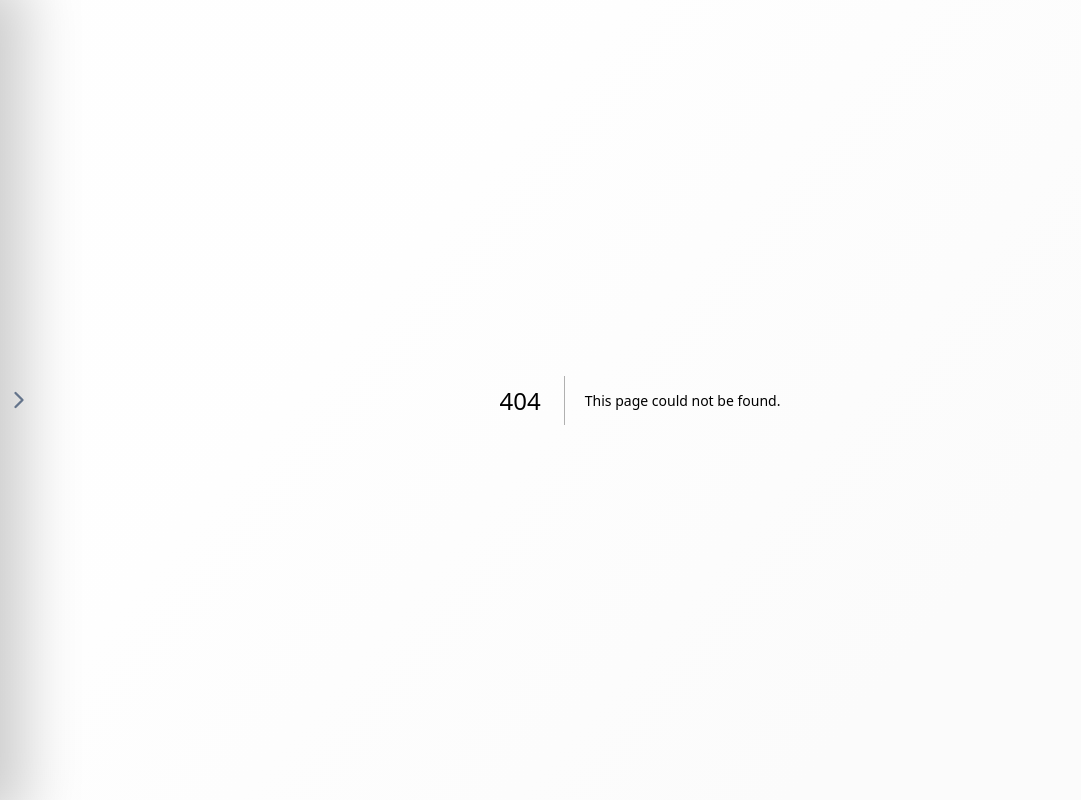
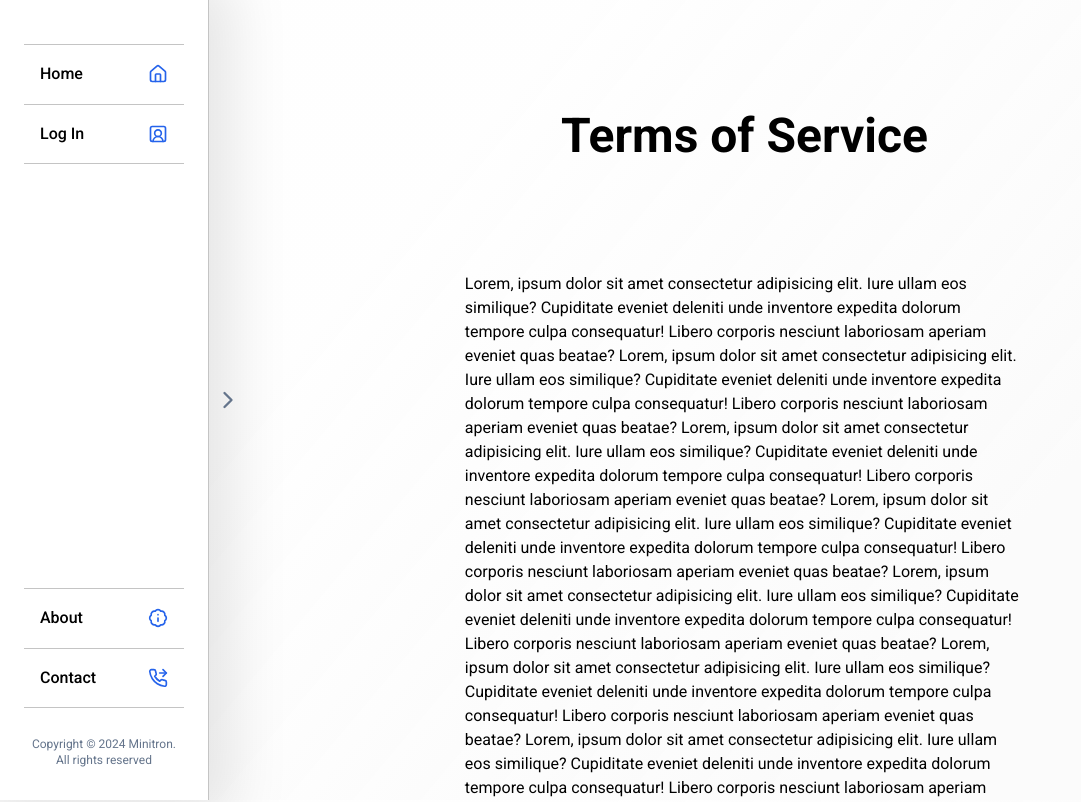
Before and after one commit to Falk33n/minitron, a Next.js app in the folder minitronweb/: page /terms in a window 1280 px wide. Before the commit this address had no page. Shown: the top 802 px of the page, without its empty margins (0-1081 px from the left). Built offline with nearby package versions, Linux system fonts and the light colour scheme.

Commit message:
Fixed Home, Terms, Privacy pages

```diff
--- a/minitronweb/src/app/page.tsx
+++ b/minitronweb/src/app/page.tsx
@@ -1,3 +1,18 @@
+import { Logo } from '../components';
+
 export default function Home() {
-	return <>Hello mate</>;
+	return (
+		<section className='bg-gradientBlue w-[75%] flex flex-col items-center justify-center py-32 rounded-2xl shadow-accounts mx-auto'>
+			<h1 className='text-[3rem] text-background font-bold text-center drop-shadow-text'>
+				Welcome to Minitron!
+			</h1>
+
+			<Logo />
+
+			<p className='text-background font-medium opacity-95 text-center drop-shadow-text'>
+				Navigate inside the menu to the left to start using your MinitronAI
+				assistent for free
+			</p>
+		</section>
+	);
 }
--- /dev/null
+++ b/minitronweb/src/app/privacy/page.tsx
@@ -0,0 +1,43 @@
+export default function Privacy() {
+	return (
+		<section className='mx-64 py-28 h-screen'>
+			<h1 className='font-bold text-5xl text-center mb-28'>Privacy Policy</h1>
+			<p>
+				Lorem, ipsum dolor sit amet consectetur adipisicing elit. Iure ullam eos
+				similique? Cupiditate eveniet deleniti unde inventore expedita dolorum
+				tempore culpa consequatur! Libero corporis nesciunt laboriosam aperiam
+				eveniet quas beatae? Lorem, ipsum dolor sit amet consectetur adipisicing
+				elit. Iure ullam eos similique? Cupiditate eveniet deleniti unde
+				inventore expedita dolorum tempore culpa consequatur! Libero corporis
+				nesciunt laboriosam aperiam eveniet quas beatae? Lorem, ipsum dolor sit
+				amet consectetur adipisicing elit. Iure ullam eos similique? Cupiditate
+				eveniet deleniti unde inventore expedita dolorum tempore culpa
+				consequatur! Libero corporis nesciunt laboriosam aperiam eveniet quas
+				beatae? Lorem, ipsum dolor sit amet consectetur adipisicing elit. Iure
+				ullam eos similique? Cupiditate eveniet deleniti unde inventore expedita
+				dolorum tempore culpa consequatur! Libero corporis nesciunt laboriosam
+				aperiam eveniet quas beatae? Lorem, ipsum dolor sit amet consectetur
+				adipisicing elit. Iure ullam eos similique? Cupiditate eveniet deleniti
+				unde inventore expedita dolorum tempore culpa consequatur! Libero
+				corporis nesciunt laboriosam aperiam eveniet quas beatae? Lorem, ipsum
+				dolor sit amet consectetur adipisicing elit. Iure ullam eos similique?
+				Cupiditate eveniet deleniti unde inventore expedita dolorum tempore
+				culpa consequatur! Libero corporis nesciunt laboriosam aperiam eveniet
+				quas beatae? Lorem, ipsum dolor sit amet consectetur adipisicing elit.
+				Iure ullam eos similique? Cupiditate eveniet deleniti unde inventore
+				expedita dolorum tempore culpa consequatur! Libero corporis nesciunt
+				laboriosam aperiam eveniet quas beatae? Lorem, ipsum dolor sit amet
+				consectetur adipisicing elit. Iure ullam eos similique? Cupiditate
+				eveniet deleniti unde inventore expedita dolorum tempore culpa
+				consequatur! Libero corporis nesciunt laboriosam aperiam eveniet quas
+				beatae? Lorem, ipsum dolor sit amet consectetur adipisicing elit. Iure
+				ullam eos similique? Cupiditate eveniet deleniti unde inventore expedita
+				dolorum tempore culpa consequatur! Libero corporis nesciunt laboriosam
+				aperiam eveniet quas beatae? Lorem, ipsum dolor sit amet consectetur
+				adipisicing elit. Iure ullam eos similique? Cupiditate eveniet deleniti
+				unde inventore expedita dolorum tempore culpa consequatur! Libero
+				corporis nesciunt laboriosam aperiam eveniet quas beatae?
+			</p>
+		</section>
+	);
+}
--- a/minitronweb/src/app/register/page.tsx
+++ b/minitronweb/src/app/register/page.tsx
@@ -20,13 +20,13 @@ export default function Register() {
 					<AnchorLink
 						paragraph='By registering an account, you agree to our '
 						link='Terms of Service'
-						href='/terms'
+						href='terms'
 					/>
 
 					<AnchorLink
 						paragraph=' and '
 						link='Privacy Policy'
-						href='/privacy'
+						href='privacy'
 					/>
 				</nav>
 			</RegisterForm>
--- /dev/null
+++ b/minitronweb/src/app/terms/page.tsx
@@ -0,0 +1,43 @@
+export default function Terms() {
+	return (
+		<section className='mx-64 py-28 h-screen'>
+			<h1 className='font-bold text-5xl text-center mb-28'>Terms of Service</h1>
+			<p>
+				Lorem, ipsum dolor sit amet consectetur adipisicing elit. Iure ullam eos
+				similique? Cupiditate eveniet deleniti unde inventore expedita dolorum
+				tempore culpa consequatur! Libero corporis nesciunt laboriosam aperiam
+				eveniet quas beatae? Lorem, ipsum dolor sit amet consectetur adipisicing
+				elit. Iure ullam eos similique? Cupiditate eveniet deleniti unde
+				inventore expedita dolorum tempore culpa consequatur! Libero corporis
+				nesciunt laboriosam aperiam eveniet quas beatae? Lorem, ipsum dolor sit
+				amet consectetur adipisicing elit. Iure ullam eos similique? Cupiditate
+				eveniet deleniti unde inventore expedita dolorum tempore culpa
+				consequatur! Libero corporis nesciunt laboriosam aperiam eveniet quas
+				beatae? Lorem, ipsum dolor sit amet consectetur adipisicing elit. Iure
+				ullam eos similique? Cupiditate eveniet deleniti unde inventore expedita
+				dolorum tempore culpa consequatur! Libero corporis nesciunt laboriosam
+				aperiam eveniet quas beatae? Lorem, ipsum dolor sit amet consectetur
+				adipisicing elit. Iure ullam eos similique? Cupiditate eveniet deleniti
+				unde inventore expedita dolorum tempore culpa consequatur! Libero
+				corporis nesciunt laboriosam aperiam eveniet quas beatae? Lorem, ipsum
+				dolor sit amet consectetur adipisicing elit. Iure ullam eos similique?
+				Cupiditate eveniet deleniti unde inventore expedita dolorum tempore
+				culpa consequatur! Libero corporis nesciunt laboriosam aperiam eveniet
+				quas beatae? Lorem, ipsum dolor sit amet consectetur adipisicing elit.
+				Iure ullam eos similique? Cupiditate eveniet deleniti unde inventore
+				expedita dolorum tempore culpa consequatur! Libero corporis nesciunt
+				laboriosam aperiam eveniet quas beatae? Lorem, ipsum dolor sit amet
+				consectetur adipisicing elit. Iure ullam eos similique? Cupiditate
+				eveniet deleniti unde inventore expedita dolorum tempore culpa
+				consequatur! Libero corporis nesciunt laboriosam aperiam eveniet quas
+				beatae? Lorem, ipsum dolor sit amet consectetur adipisicing elit. Iure
+				ullam eos similique? Cupiditate eveniet deleniti unde inventore expedita
+				dolorum tempore culpa consequatur! Libero corporis nesciunt laboriosam
+				aperiam eveniet quas beatae? Lorem, ipsum dolor sit amet consectetur
+				adipisicing elit. Iure ullam eos similique? Cupiditate eveniet deleniti
+				unde inventore expedita dolorum tempore culpa consequatur! Libero
+				corporis nesciunt laboriosam aperiam eveniet quas beatae?
+			</p>
+		</section>
+	);
+}
--- a/minitronweb/src/components/logo.tsx
+++ b/minitronweb/src/components/logo.tsx
@@ -1,4 +1,5 @@
 import Image from 'next/image';
+import Link from 'next/link';
 import { HTMLAttributes, forwardRef } from 'react';
 import { cn } from '../utilities/shadUtilities';
 
@@ -8,8 +9,16 @@ export const Logo = forwardRef<HTMLImageElement, LogoProps>(
 	({ className, ...props }, ref) => {
 		return (
 			<figure>
+				<Link
+					href='/'
+					aria-label='Go to Minitron Homepage'
+					title='Go to Minitron Homepage'
+				>
 					<Image
-					className={cn(className)}
+						className={cn(
+							'rounded-full drop-shadow-logo my-20 drag-none',
+							className
+						)}
 						width={144}
 						height={144}
 						src='/robot.png'
@@ -18,6 +27,7 @@ export const Logo = forwardRef<HTMLImageElement, LogoProps>(
 						ref={ref}
 						{...props}
 					/>
+				</Link>
 			</figure>
 		);
 	}
--- a/minitronweb/src/components/sectionWithForm.tsx
+++ b/minitronweb/src/components/sectionWithForm.tsx
@@ -16,7 +16,7 @@ export const SectionWithForm = ({
 }: SectionWithFormProps) => {
 	return (
 		<div
-			className={`w-[70%] flex items-center h-[40rem] shadow-accounts rounded-2xl mx-auto ${
+			className={`w-[80%] flex items-center h-[40rem] shadow-accounts rounded-2xl mx-auto ${
 				!isRegisterPage ? 'flex-row-reverse' : ''
 			}`}
 		>
@@ -33,7 +33,7 @@ export const SectionWithForm = ({
 					</h1>
 				)}
 
-				<Logo className='rounded-full drop-shadow-logo my-20 drag-none' />
+				<Logo />
 
 				{sectionDescription && (
 					<p className='text-background font-medium opacity-95 text-center drop-shadow-text'>
--- a/minitronweb/src/components/sidebar.tsx
+++ b/minitronweb/src/components/sidebar.tsx
@@ -23,7 +23,7 @@ export const Sidebar = forwardRef<HTMLElement, SidebarProps>(
 			<nav
 				className={cn(
 					`bg-white w-60 h-screen top-0 py-8 px-6 flex flex-col justify-between border-r border-r-light transition-all duration-300 ${
-						isSidebarVisible
+						!isSidebarVisible
 							? 'relative left-0 shadow-navbar'
 							: 'absolute -left-[15rem] shadow-navbar-hidden'
 					}`,
@@ -35,13 +35,13 @@ export const Sidebar = forwardRef<HTMLElement, SidebarProps>(
 				<div className='relative mt-6'>
 					<UnorderedList>
 						<AnchorListItem href='/'>
-							Home <LucideHome />
+							Home <LucideHome aria-hidden />
 						</AnchorListItem>
 						<AnchorListItem href='/login'>
-							Log In <LucideSquareUserRound />
+							Log In <LucideSquareUserRound aria-hidden />
 						</AnchorListItem>
 						{/* <AnchorListItem href='/chat'>////////////////// ONLY SHOW WHEN LOGGED IN
-							New Chat <LucideFilePen />
+							New Chat <LucideFilePen aria-hidden />
 						</AnchorListItem> */}
 					</UnorderedList>
 				</div>
@@ -49,10 +49,10 @@ export const Sidebar = forwardRef<HTMLElement, SidebarProps>(
 				<div className='relative flex-1 flex flex-col justify-end'>
 					<UnorderedList>
 						<AnchorListItem href='/about'>
-							About <LucideBadgeInfo />
+							About <LucideBadgeInfo aria-hidden />
 						</AnchorListItem>
 						<AnchorListItem href='/contact'>
-							Contact <LucidePhoneForwarded />
+							Contact <LucidePhoneForwarded aria-hidden />
 						</AnchorListItem>
 					</UnorderedList>
 				</div>
```
Lines whose indentation alone changed are shown as unchanged.
